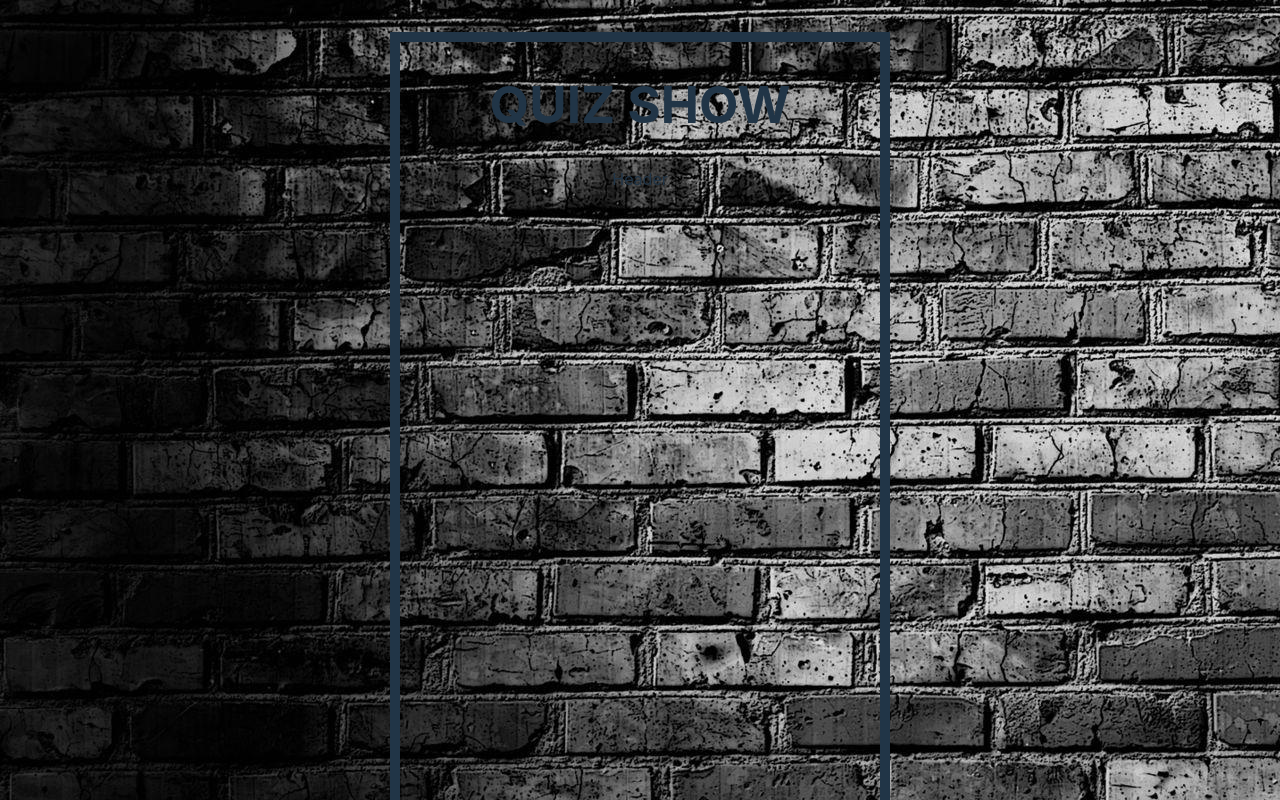
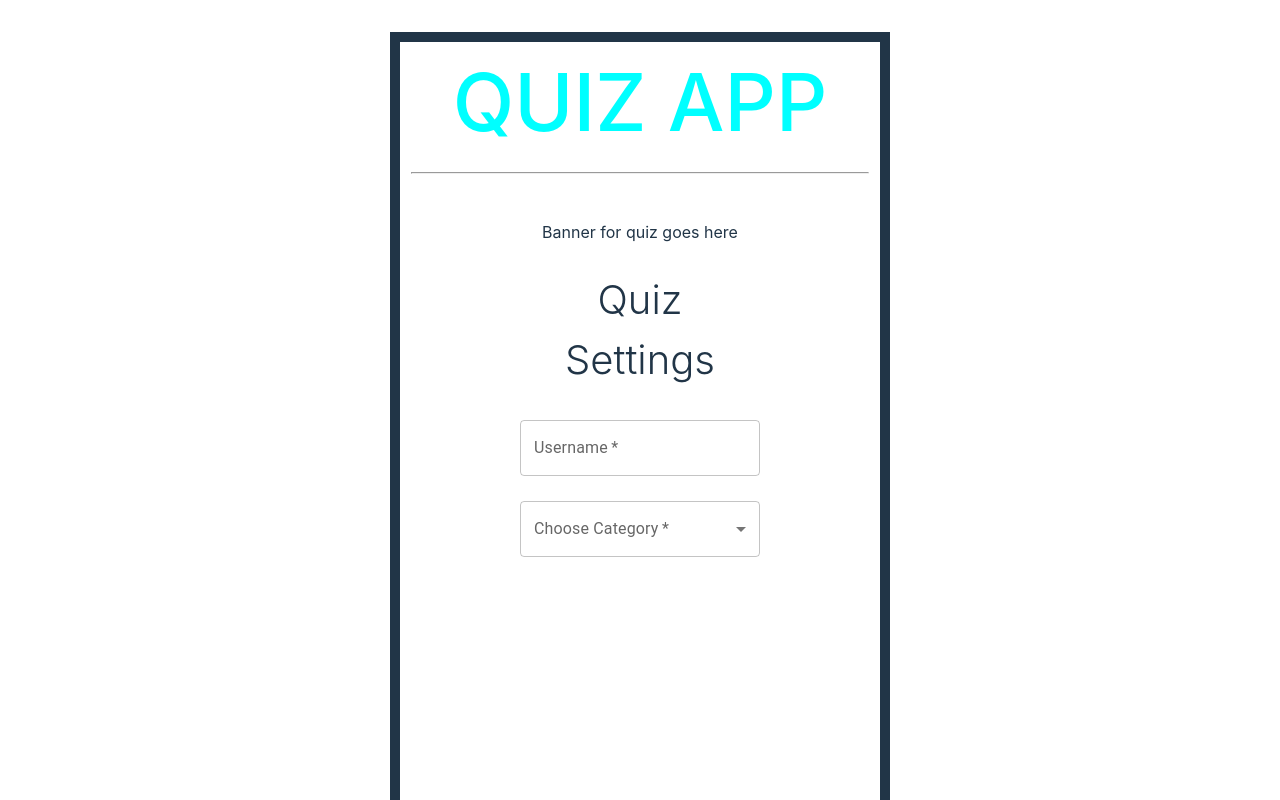
Before and after one commit to alessandro-001/React-Quiz-Application, a React (Vite) app: page / in a window 1280 px wide. Shown: the top 800 px of the page. Built offline with nearby package versions, Linux system fonts and the light colour scheme.

Commit message:
adding components

```diff
--- a/package.json
+++ b/package.json
@@ -10,6 +10,8 @@
     "preview": "vite preview"
   },
   "dependencies": {
+    "@emotion/react": "^11.11.1",
+    "@emotion/styled": "^11.11.0",
     "@mui/material": "^5.14.5",
     "@mui/styled-engine-sc": "^5.12.0",
     "axios": "^1.4.0",
--- a/src/App.css
+++ b/src/App.css
@@ -17,8 +17,16 @@ a {
   border: 10px solid;
 }
 
+
+
+/* pre installed css */
+/* to add in body below for background later
+  IMPORTANT: choose a light colour bg
+
+  background-image: url('../src/assets/brickwallBG.png');
+*/
+
 body {
-  background-image: url('../src/assets/brickwallBG.png');
   background-repeat: no-repeat;
   background-attachment: fixed;
   margin: 0;
--- a/src/App.jsx
+++ b/src/App.jsx
@@ -1,18 +1,26 @@
-import { useState } from 'react'
-
 import './App.css'
-import Header from './components/Header'
+import Header from './components/Header/Header'
 import Footer from './components/Footer'
+import { BrowserRouter, Route, Routes } from 'react-router-dom'
+import Home from './pages/Home/Home'
+import Quiz from './pages/Quiz/Quiz'
+import Result from './pages/Result/Result'
 
 function App() {
 
   return (
     <>
-        <div className='app'>
-          <h1>QUIZ SHOW</h1>
-          <Header />
-        </div>
-          <Footer />
+      <BrowserRouter>
+      <div className='app'>
+        <Header />
+        <Routes>
+          <Route path="/" element={<Home />} />
+          <Route path="/quiz" element={<Quiz />} />
+          <Route path="/result" element={<Result />} />
+        </Routes>
+      </div>
+      </BrowserRouter>
+      <Footer />
     </>
   )
 }
--- a/src/components/Header.jsx
+++ /dev/null
@@ -1,7 +0,0 @@
-import React from 'react'
-
-export default function Header() {
-  return (
-    <div>Header</div>
-  )
-}
--- /dev/null
+++ b/src/components/Header/Header.css
@@ -0,0 +1,17 @@
+.title {
+    font-size: 5rem;
+    cursor: pointer;
+    color: aqua;
+    cursor: pointer;
+}
+
+.header {
+display: flex;
+flex-direction: column;
+align-items: center;
+}
+
+.divider {
+margin: 10px;
+width: 95%;
+}
--- /dev/null
+++ b/src/components/Header/Header.jsx
@@ -0,0 +1,15 @@
+import React from 'react'
+import { Link } from 'react-router-dom'
+import './Header.css'
+
+
+export default function Header() {
+  return (
+    <div className='header'>
+        <Link to='/' className='title'>
+            QUIZ APP
+        </Link>
+        <hr className='divider' />
+    </div>
+  )
+}
--- /dev/null
+++ b/src/pages/Home/Home.css
@@ -0,0 +1,33 @@
+.content {
+    display: flex;
+    flex-direction: column;
+    align-items: center;
+}
+
+.settings {
+width: 45%;
+padding: 10px;
+display: flex;
+flex-direction: column;
+align-items: center;
+justify-content: center;
+font-weight: 300;
+text-align: center;
+}
+
+.banner {
+display: flex;
+flex-direction: column;
+align-items: center;
+text-align: center;
+margin-top: 20px;
+}
+
+.settings_selection {
+display: flex;
+flex-direction: column;
+padding: 20px;
+width: 50%;
+flex: 0.8;
+justify-content: space-evenly;
+}
--- /dev/null
+++ b/src/pages/Home/Home.jsx
@@ -0,0 +1,38 @@
+import React from 'react'
+import "./Home.css";
+import { TextField } from '@mui/material';
+
+
+export default function Home() {
+  return (
+    <div className='content'>
+      <div className='banner'>
+        <p>Banner for quiz goes here</p>
+        {/* <img
+        className='banner'
+        alt='quiz banner'
+      ></img> */}
+      </div>
+      <div className='settings'>
+        <span style={{fontSize: 40}}>Quiz Settings</span>
+      </div>
+      <div className='settings_selection'>
+        <TextField
+          id="outlined-basic"
+          label="Username"
+          variant="outlined"
+          style={{marginBottom: 25}}
+          required
+        />
+        <TextField
+          select
+          label='Choose Category'
+          variant='outlined'
+          style={{marginBottom: 25}}
+          required
+
+        />
+      </div>
+    </div>
+  )
+}
--- /dev/null
+++ b/src/pages/Quiz/Quiz.jsx
@@ -0,0 +1,7 @@
+import React from 'react'
+
+export default function Quiz() {
+  return (
+    <div>Quiz</div>
+  )
+}
--- /dev/null
+++ b/src/pages/Result/Result.jsx
@@ -0,0 +1,7 @@
+import React from 'react'
+
+export default function Result() {
+  return (
+    <div>Result</div>
+  )
+}
```
Also changed, not shown: src/pages/Quiz/Quiz.css (added), src/pages/Result/Result.css (added), 1 other file (tests, documents, lock files or other folders).
